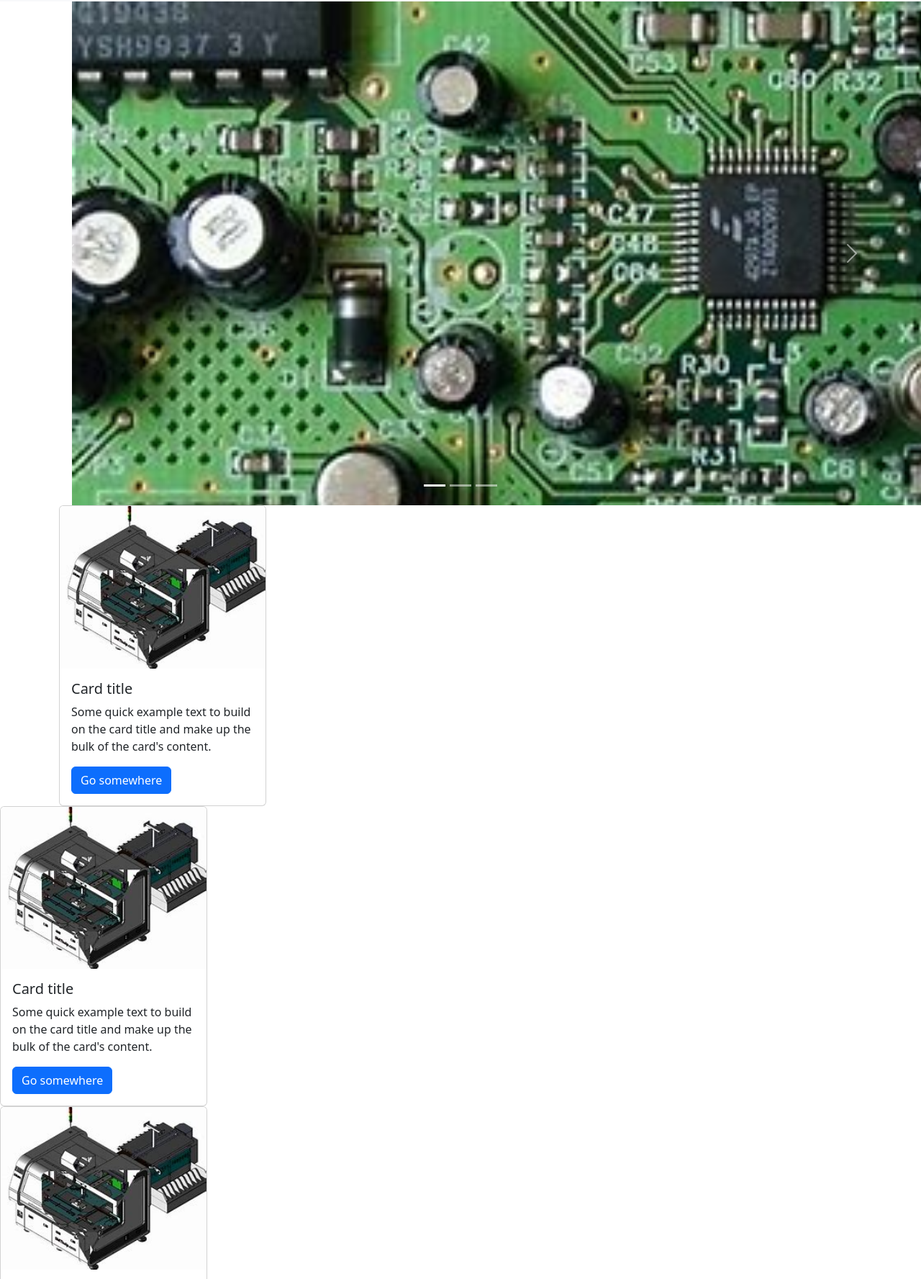
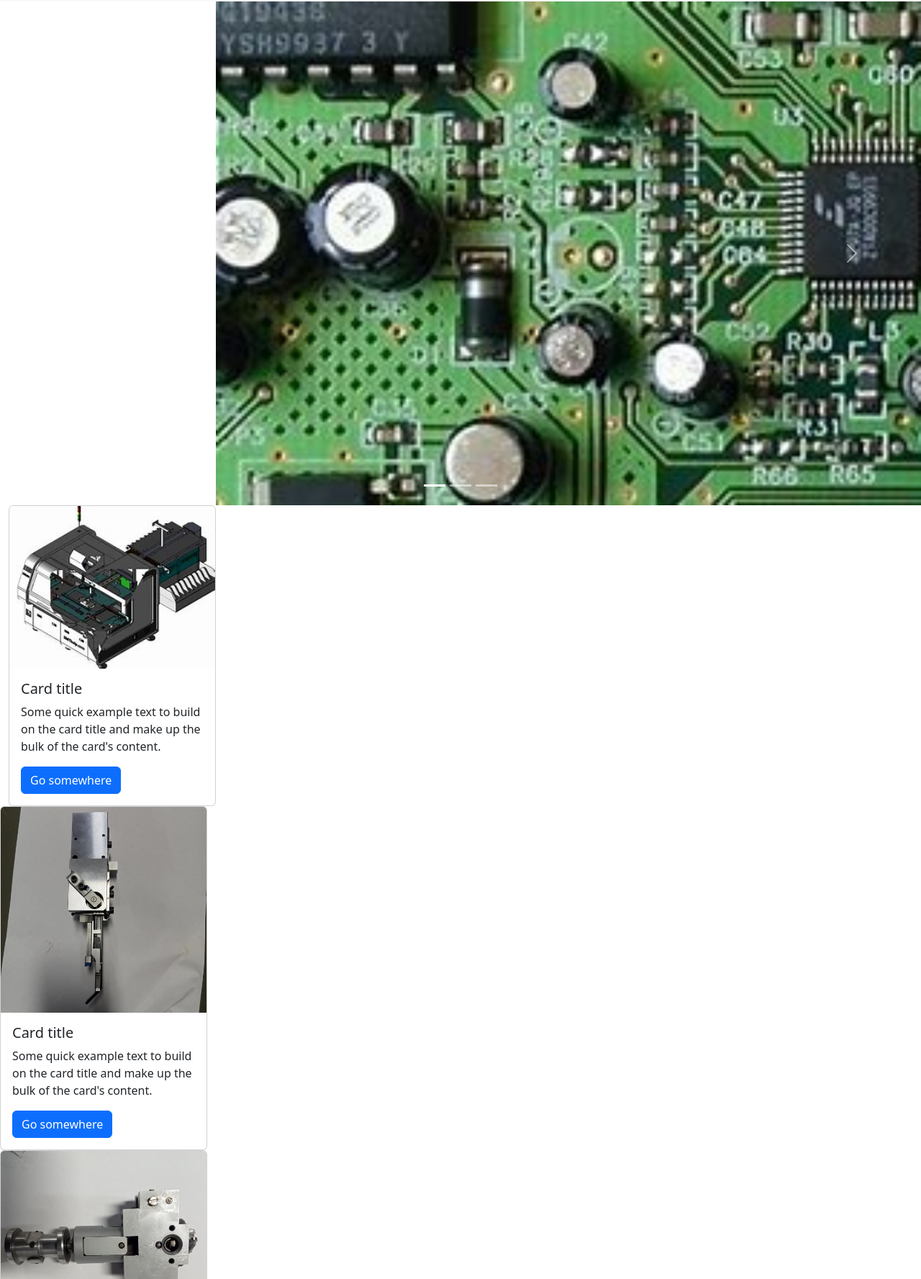
Before and after one commit to spinto08/RADIAL-88, a plain HTML site: page index.html in a window 1280 px wide. Shown: the part 110-1887 px from the top of the page at 72% size. Drawn offline with nearby package versions, Linux system fonts and the light colour scheme.

Commit message:
se modifico html

```diff
--- a/index.html
+++ b/index.html
@@ -39,13 +39,13 @@
         <button type="button" data-bs-target="#carouselExampleIndicators" data-bs-slide-to="2" aria-label="Slide 3"></button>
       </div>
       <div class="carousel-inner">
-        <div class="carousel-item active" style="max-height: 700px; max-width: 1900px; margin-left: 100px;" >
+        <div class="carousel-item active" style="max-height: 700px; max-width: 1200px; margin-left: 300px;" >
           <img src="img/OIP.jpg" class="d-block w-100" alt="...">
         </div>
-        <div class="carousel-item" style="max-height: 700px; max-width: 1900px; margin-left: 100px;">
+        <div class="carousel-item" style="max-height: 700px; max-width: 1200px; margin-left: 300px;">
           <img src="img/Thru Hole2.jpg" class="d-block w-100" alt="...">
         </div>
-        <div class="carousel-item" style="max-height: 700px; max-width: 1900px; margin-left: 100px;">
+        <div class="carousel-item" style="max-height: 700px; max-width: 1200px; margin-left: 300px;">
           <img src="img/ThruHole.jpg" class="d-block w-100" alt="...">
         </div>
       </div>
@@ -59,7 +59,7 @@
       </button>
     </div>
 
-    <div class="container">
+    <div class="container-fluid">
         <div class="row"></div>
             <div class="col">
               <div class="card" style="width: 18rem;">
@@ -75,7 +75,7 @@
     </div>
     <div class="col">
             <div class="card" style="width: 18rem;">
-            <img src="img/OIP (3).jpg" class="card-img-top" alt="...">
+            <img src="img/1.jpg" class="card-img-top" alt="...">
              <div class="card-body">
             <h5 class="card-title">Card title</h5>
            <p class="card-text">Some quick example text to build on the card title and make up the bulk of the card's content.</p>
@@ -85,7 +85,7 @@
      </div>
   <div class="col" >
           <div class="card" style="width: 18rem;">
-          <img src="img/OIP (3).jpg" class="card-img-top" alt="...">
+          <img src="img/3.jpg" class="card-img-top" alt="...">
            <div class="card-body">
           <h5 class="card-title">Card title</h5>
          <p class="card-text">Some quick example text to build on the card title and make up the bulk of the card's content.</p>
```
